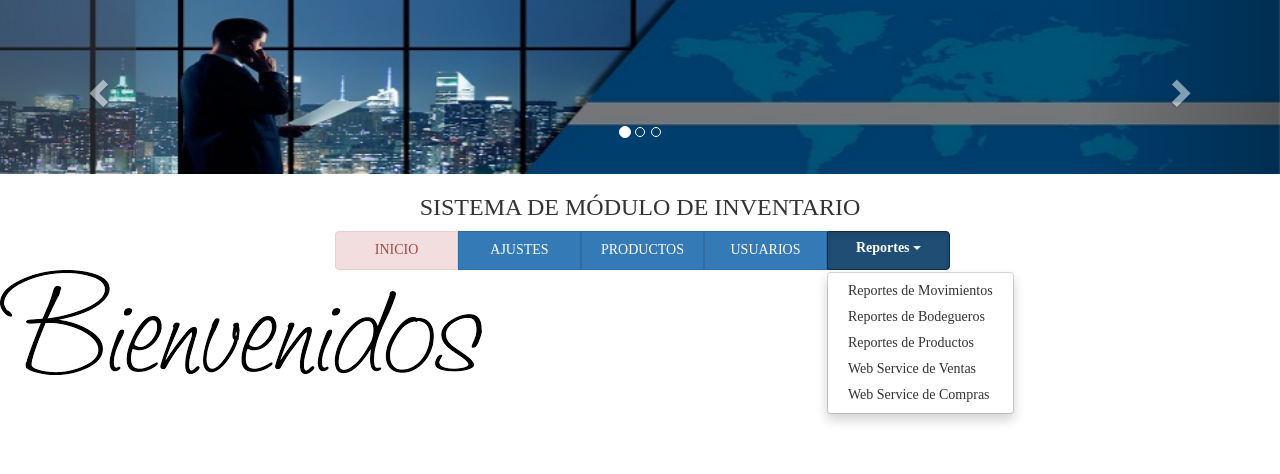
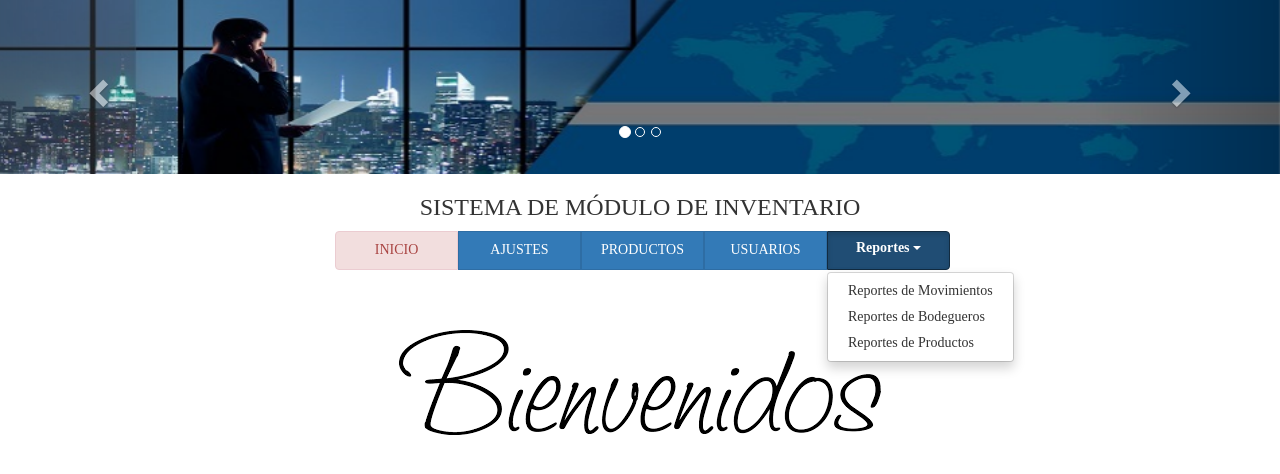
Before and after one commit to JGuajan/ModuloInventario-SW2, a PHP site: page /View/Principal/iniciop.php in a window 1280 px wide, after a click on "Reportes". Shown: the part 51-525 px from the top of the page. Run offline with PHP 8.4, Linux system fonts and the light colour scheme; the visitor is signed in with stand-in values (Sample User, id 1); some libraries are stand-ins or nearby versions.

Commit message:
Correccion de error en un slide

```diff
--- a/View/Ajustes/editarAjuste.php
+++ b/View/Ajustes/editarAjuste.php
@@ -104,7 +104,7 @@ if (isset($_SESSION['USUARIO_ACTIVO'])) {
                         <!--Contenedor de las imagenes-->
                         <div class="carousel-inner" role="listbox">
                             <div class="item">
-                                <img src="../../View/Imagenes/banner11.jpg" width="100%" alt="Imagen 1">
+                                <img src="../../View/Imagenes/banner.jpg" width="100%" alt="Imagen 1">
                             </div>
                             <div class="item active">
                                 <img src="../../View/Imagenes/banner9.jpg" width="100%" alt="Imagen 2">
--- a/View/Principal/iniciop.php
+++ b/View/Principal/iniciop.php
@@ -116,25 +116,26 @@ if (isset($_SESSION['USUARIO_ACTIVO'])) {
                                         <label class="control-label">Reportes <span class="caret"></span></label>
                                     </button>
                                     <ul class="dropdown-menu" role="menu" aria-labelledby="dropdownReportes">
-                                        <li><a href="../Reportes/ReportesMovimientosProducto.php">Reportes de Movimientos</a></li>
-                                        <li><a href="../Reportes/ReporteBodegueros.php">Reportes de Bodegueros</a></li>
-                                        <li><a href="../Reportes/ReporteProductos.php">Reportes de Productos</a></li>
-                                        <li><a href="../Reportes/ReportesFacturacion.php">Web Service de Ventas</a></li>
-                                        <li><a href="../Reportes/ReportesCompras.php">Web Service de Compras</a></li>
+                                        <li><a href="../../View/Reportes/ReportesMovimientosProducto.php">Reportes de Movimientos</a></li>
+                                        <li><a href="../../View/Reportes/ReporteBodegueros.php">Reportes de Bodegueros</a></li>
+                                        <li><a href="../../View/Reportes/ReporteProductos.php">Reportes de Productos</a></li>
                                     </ul>
                                 </div>
                             </div>
                         </div>
                     </div>
                 </div>
+                <br><br><br>
                 <div class="row">
-                    <img src="../Imagenes/bienvenidos.png" align="center" />
+                    <center>
+                        <img src="../Imagenes/bienvenidos.png" />
+                    </center>
                 </div>
             </div>
         </body>
     </html>
     <?php
 } else {
-    header('Location: ../login.php');
+    header('Location: ../View/Principal/iniciop.php');
 }
 ?>
```
